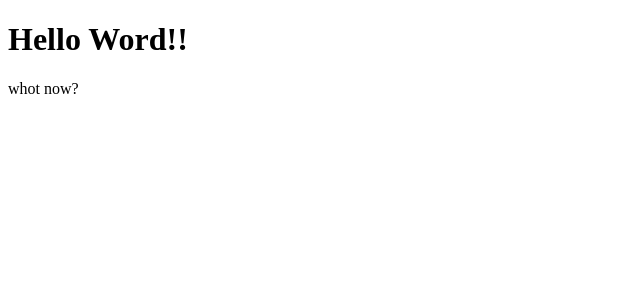
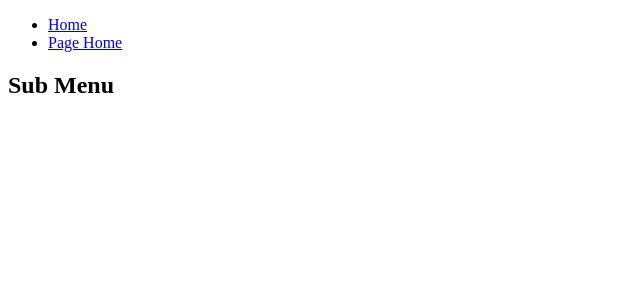
Before and after one commit to born-kes/react-learning-from-a-tutorials-, a React (Create React App) app: page / in a window 1280 px wide. Shown: the top 300 px of the page, without its empty margins (0-640 px from the left). Built offline with nearby package versions, Linux system fonts and the light colour scheme.

Commit message:
Add Routes by switch between projects
If there are several projects, you can switch between them.
Just adding routing is also a task

```diff
--- /dev/null
+++ b/src/App.js
@@ -0,0 +1,12 @@
+import React from 'react';
+import MyRoutes from "./components/Routes/MyRoutes";
+
+function App() {
+  return (
+    <div className="App">
+        <MyRoutes />
+    </div>
+  );
+}
+
+export default App;
--- /dev/null
+++ b/src/components/Page/Home/Home.js
@@ -0,0 +1,10 @@
+import React from "react";
+
+export default function Home() {
+
+    return (
+        <div>
+            <h2>Sub Menu</h2>
+        </div>
+    );
+}
--- /dev/null
+++ b/src/components/Routes/MyRoutes.js
@@ -0,0 +1,38 @@
+import React from "react";
+import Home  from "../Page/Home/Home";
+import {
+    BrowserRouter as Router,
+    Switch,
+    Route,
+    Link
+} from "react-router-dom";
+
+const MyRoutes = () => {
+    return (
+        <Router>
+            <nav>
+                <ul>
+                    <li>
+                        <Link to="/">Home</Link>
+                    </li>
+                    <li>
+                        <Link to="/Home">Page Home</Link>
+                    </li>
+                </ul>
+            </nav>
+        <Switch>
+            <Route path="/Todo">
+            </Route>
+            <Route path="/Game">
+            </Route>
+            <Route path="/Home">
+            </Route>
+            <Route path="/">
+                <Home />
+            </Route>
+        </Switch>
+        </Router>
+    );
+}
+
+export default MyRoutes;
--- a/src/index.js
+++ b/src/index.js
@@ -1,10 +1,10 @@
 import React from 'react';
 import ReactDOM from 'react-dom';
+import App from "./App";
 // import * as serviceWorker from './serviceWorker';
 
 ReactDOM.render( <div>
-    <h1>Hello Word!!</h1>
-    <p> whot now?</p>
+            <App />
 </div> , document.getElementById('root') );
 
 
```
